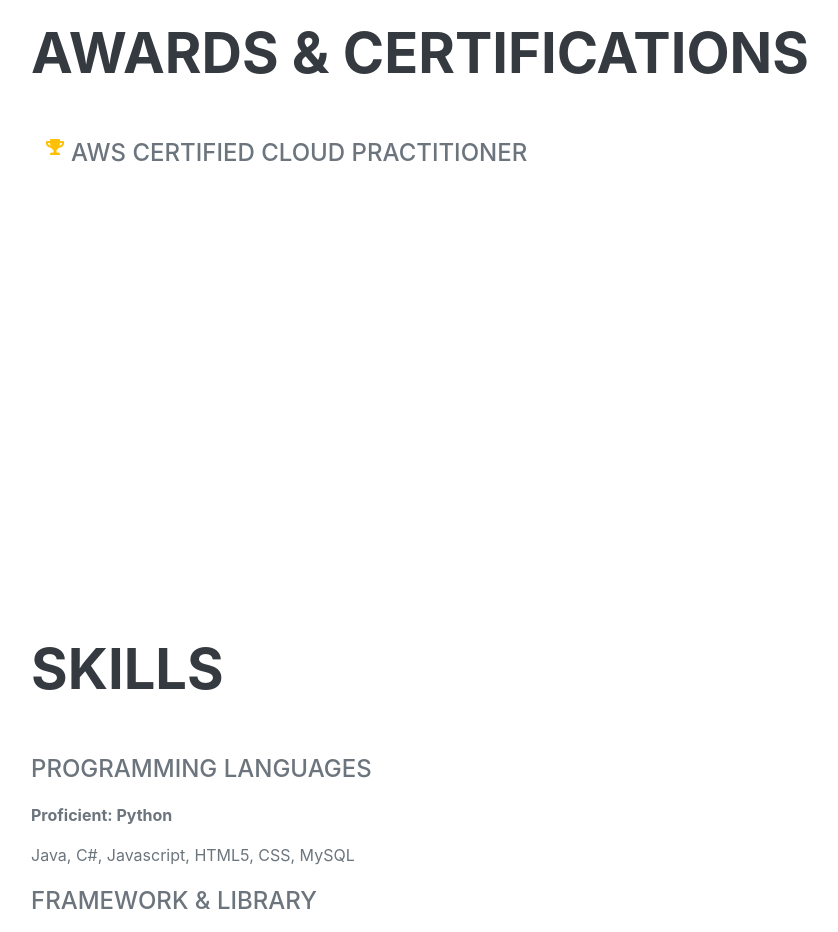
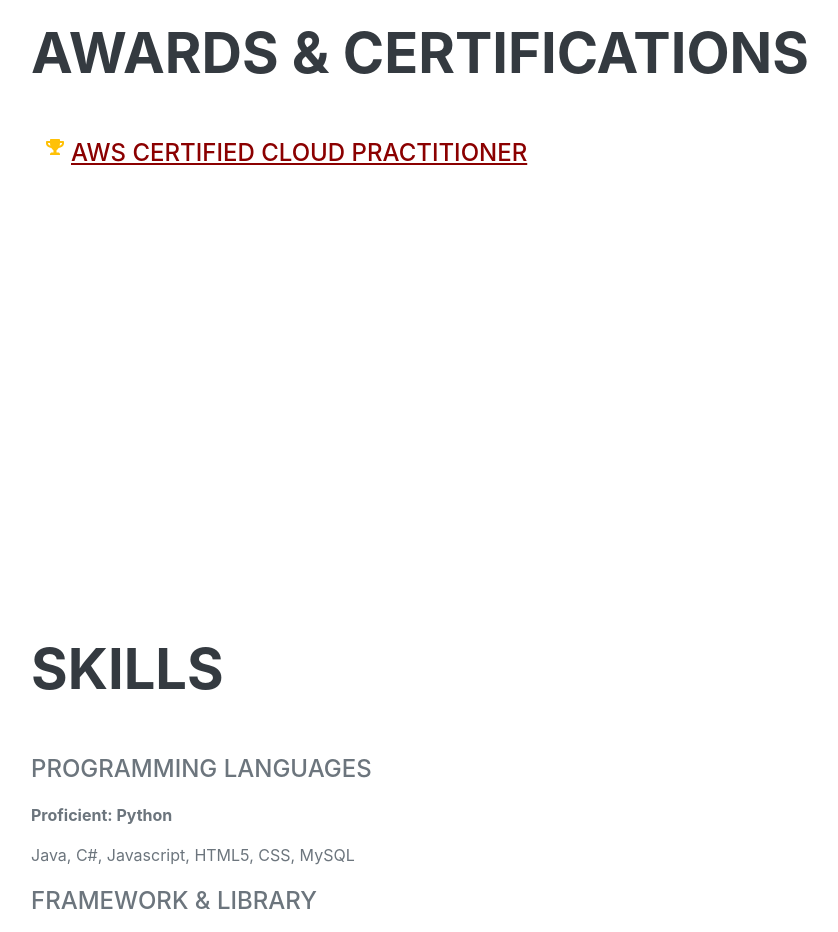
Before and after one commit to barojin/pages, a React (Create React App) app: page / in a window 1280 px wide. Shown: the part 2860-3792 px from the top of the page, without its empty margins (289-1127 px from the left). Built offline with nearby package versions, Linux system fonts and the light colour scheme; a web font is replaced by a local one.

Commit message:
hover image function added into awards section

```diff
--- a/src/components/awards.jsx
+++ b/src/components/awards.jsx
@@ -1,5 +1,6 @@
 import React, { Component } from 'react'
-
+import aws_img from '../assets/img/aws_certified_cloud_practitioner.png'
+import PopupMenu from './utils/popup_menu'
 
 export default class Awards extends Component {
 
@@ -12,8 +13,18 @@
                 <ul className="fa-ul mb-0">
                     <li>
                         <span className="fa-li"><i className="fas fa-trophy text-warning" /></span>
-        <div className="subheading">AWS Certified Cloud Practitioner</div>
+                        <PopupMenu id="PopupMenuUnder" menuLabel="Menu Under" title="AWS Certified Cloud Practitioner" position="under" addr="https://github.com/barojin/pages/blob/main/src/assets/AWS%20Certified%20Cloud%20Practitioner%20certificate.pdf">
+                            <img className="hiddenImg" src={aws_img} alt="AWS Certified Cloud Practitioner certificate" width="60%"  />
+                        </PopupMenu>
                     </li>
+                </ul>
+                </div>
+                </section>
+            </div>
+        )
+    }
+}
+
 {/*
       <li>
         <span className="fa-li"><i className="fas fa-trophy text-warning" /></span>
@@ -50,10 +61,3 @@
         Place - James Buchanan High School - Hackathon 2005
       </li>
 */}
-    </ul>
-  </div>
-</section>
- </div>
-  )
- }
-}
--- /dev/null
+++ b/src/components/utils/popup_menu.jsx
@@ -0,0 +1,47 @@
+import React, { Component } from 'react'
+
+export default class PopupMenu extends React.Component {
+  constructor(props) {
+    super(props);
+    this.state = {
+      isShownImg : false
+    }
+
+    this.onClickButton = this.onClickButton.bind(this);
+    this.onMouseEnter  = this.onMouseEnter.bind(this);
+    this.onMouseLeave  = this.onMouseLeave.bind(this);
+  }
+
+  onClickButton() {
+    this.setState({
+      isShownImg : !this.state.isShownImg
+    });
+  }
+
+  onMouseEnter() {
+    this.setState({
+      isShownImg : true
+    })
+  }
+
+  onMouseLeave() {
+    this.setState({
+      isShownImg : false
+    })
+  }
+
+  render() {
+    return(
+        <div>
+            <a className="subheading" type="button"
+                onClick={this.onClickButton}
+                onMouseEnter={this.onMouseEnter}
+                onMouseLeave={this.onMouseLeave}
+                href={this.props.addr}>{this.props.title}</a>
+            <div style={{display: this.state.isShownImg ? 'block' : 'none'}} >
+                {this.props.children}
+            </div>
+        </div>
+    );
+  }
+}
```
Also changed, not shown: src/assets/img/aws_certified_cloud_practitioner.png (added), 1 other file (tests, documents, lock files or other folders). Lines whose indentation alone changed are shown as unchanged.
